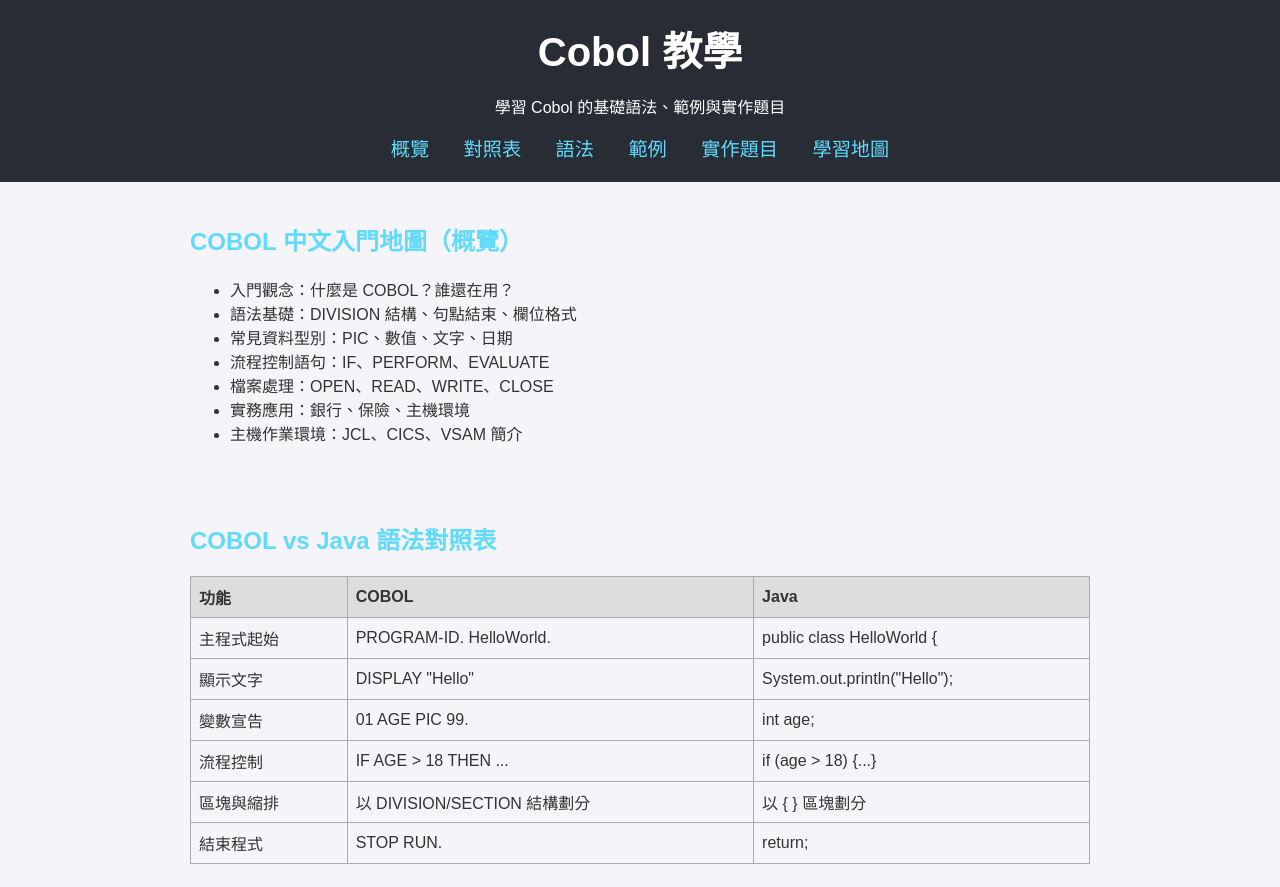
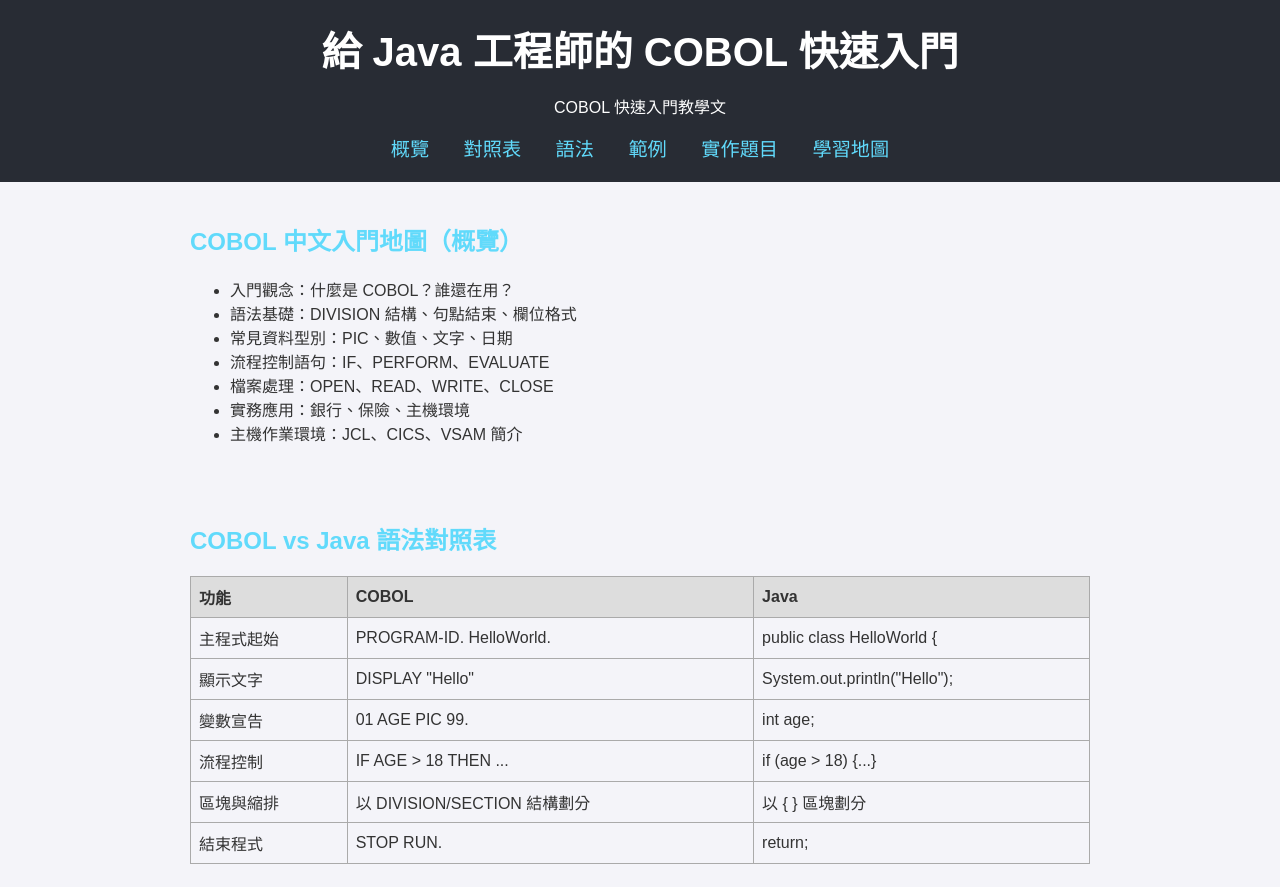
Before and after one commit to saimanwu/cobol-site, a plain HTML site: page index.html in a window 1280 px wide. Shown: the top 887 px of the page. Drawn offline with Linux system fonts and the light colour scheme.

Commit message:
Update index.html

```diff
--- a/index.html
+++ b/index.html
@@ -3,7 +3,7 @@
 <head>
     <meta charset="UTF-8">
     <meta name="viewport" content="width=device-width, initial-scale=1.0">
-    <title>Cobol 教學</title>
+    <title>給 Java 工程師的 COBOL 快速入門</title>
     <style>
         body {
             font-family: Arial, sans-serif;
@@ -81,8 +81,8 @@
 <body>
 
     <header>
-        <h1>Cobol 教學</h1>
-        <p>學習 Cobol 的基礎語法、範例與實作題目</p>
+        <h1>給 Java 工程師的 COBOL 快速入門</h1>
+        <p>COBOL 快速入門教學文</p>
         <nav>
             <a href="#overview">概覽</a>
             <a href="#comparison">對照表</a>
```
